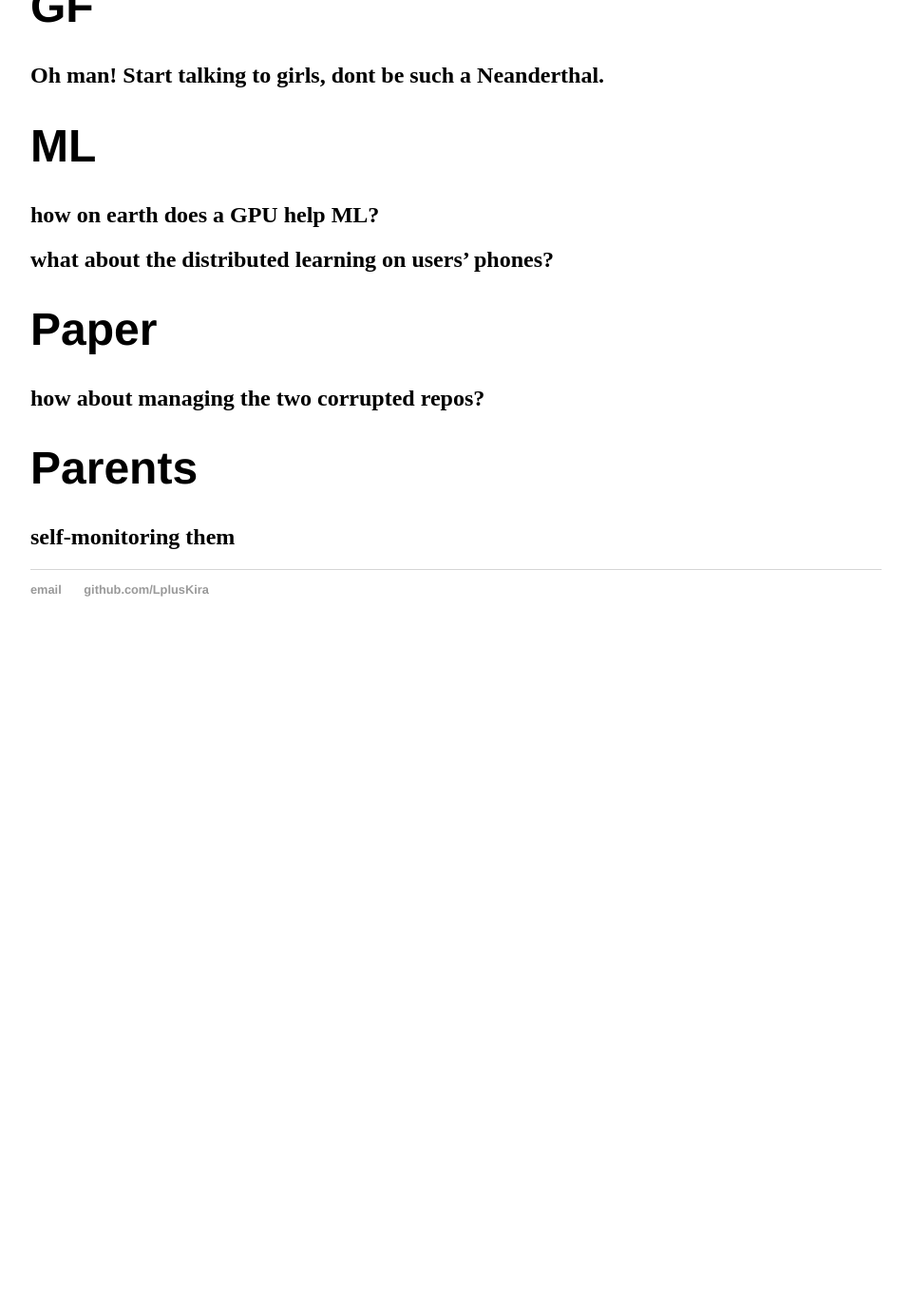
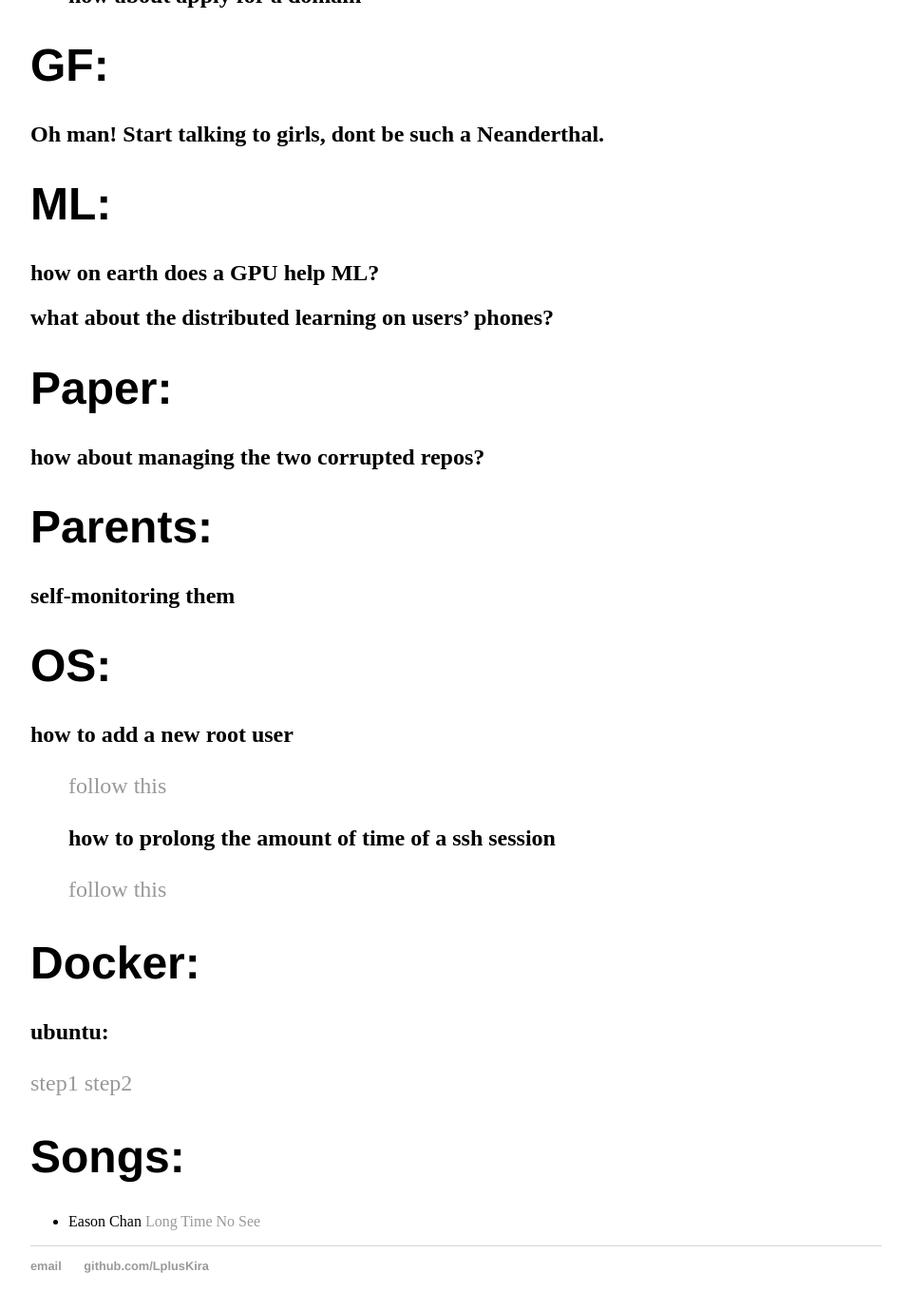
Before and after one commit to LplusKira/LplusKira.github.io, a Jekyll site: the page built from _posts/2017-09-13-soqqr.md, in a window 1280 px wide and 1400 px high, scrolled down 1656 px. Shown: the top 1379 px of the window at 95% size, without its empty margins (160-1119 px from the left). Built offline with Jekyll 4.4.1, drawn with Linux system fonts in a browser that asks for light colours; before the commit the page ends 2344 px from its top, so only the background shows below that; some of the changed text lies outside the part shown.

Commit message:
so common along, i really want to be awesome

```diff
--- a/_posts/2017-09-13-soqqr.md
+++ b/_posts/2017-09-13-soqqr.md
@@ -4,7 +4,7 @@ title: "A Daily (supposedly) Note On Programming"
 date: 2017-09-13
 ---
 
-# Entrepreneurship
+# Entrepreneurship:
 ## what about a __waste management__ app?
 ### idea
 - hard to find *a place* (public trash can) to drop ur trash when you just migrate to another new place
@@ -35,22 +35,37 @@ date: 2017-09-13
 - you want to know your new hair cut
 - *haircut recommendation* without a single supreme barber
 
-# AWS
+# AWS:
 ## how on earth could I launch my service on it
+> [follow this](https://us-west-2.console.aws.amazon.com/ec2/v2/home?region=us-west-2)
 ## how on earch could I upgrade to a premium user to employ more machines
 ## may I install docker on it
 ## how about setting up a cluster
 ## how about apply for a domain
 
-# GF
+# GF:
 ## Oh man! Start talking to girls, dont be such a Neanderthal.
 
-# ML
+# ML:
 ## how on earth does a GPU help ML?
 ## what about the distributed learning on users' phones?
 
-# Paper
+# Paper:
 ## how about managing the two corrupted repos?
 
-# Parents
+# Parents:
 ## self-monitoring them
+
+# OS:
+## how to add a new root user
+> [follow this](https://www.digitalocean.com/community/tutorials/how-to-create-a-sudo-user-on-ubuntu-quickstart)
+## how to prolong the amount of time of a ssh session
+> [follow this](https://community.bitnami.com/t/how-do-i-increase-the-timeout-of-ssh-session/9676/7)
+
+# Docker:
+## ubuntu:
+[step1](https://docs.docker.com/engine/installation/linux/docker-ce/ubuntu/ install using the repository)
+[step2](https://docs.docker.com/engine/installation/linux/linux-postinstall/#manage-docker-as-a-non-root-user manage docker as a non-root user 'If you don’t want to use sudo when you use the docker command')
+
+# Songs:
+- Eason Chan [Long Time No See](https://www.youtube.com/watch?v=G_qQgFTDEsk)
```
